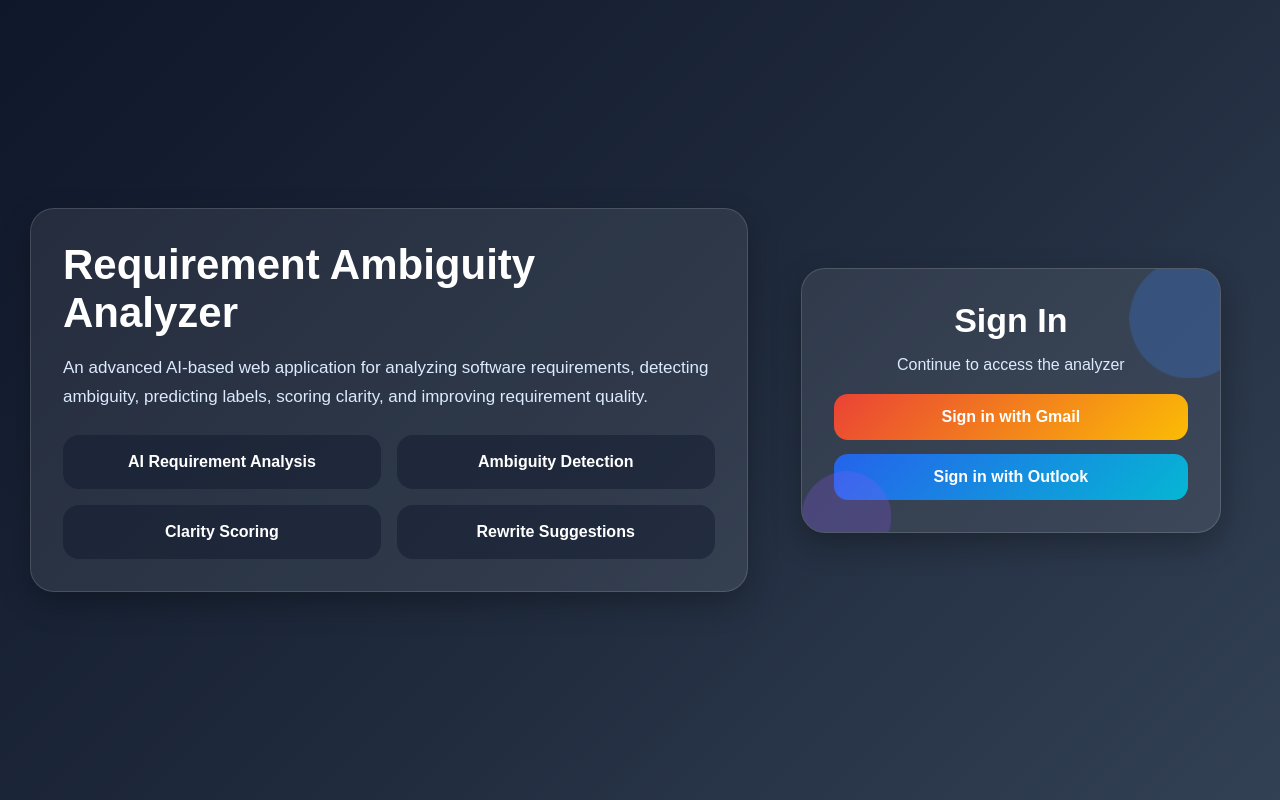
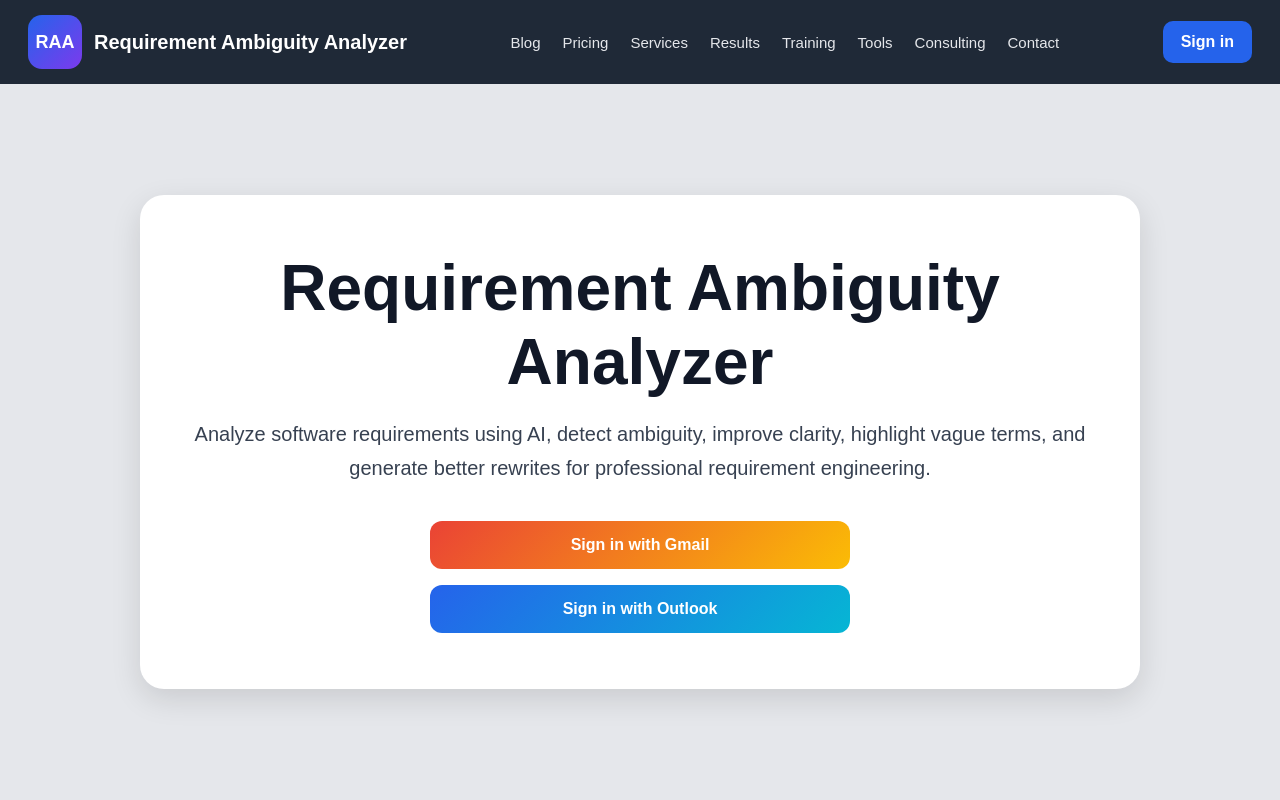
Before and after one commit to gouthamianagandula/requirement-ambiguity-analyzer, a FastAPI app: page /login in a window 1280 px wide. Run offline with FastAPI, Linux system fonts and the light colour scheme; parts of the project's set-up code (start-up, migrations or seed data) failed here and were passed over.

Commit message:
Restore previous better login page

```diff
--- a/backend/static/style.css
+++ b/backend/static/style.css
@@ -6,8 +6,139 @@ body {
   margin: 0;
   font-family: Arial, sans-serif;
   min-height: 100vh;
-  background: linear-gradient(135deg, #0f172a, #1e293b, #334155);
+  background: #f3f4f6;
+  color: #111827;
+}
+
+.site-header {
+  height: 84px;
+  display: flex;
+  align-items: center;
+  justify-content: space-between;
+  padding: 0 28px;
+  background: #1f2937;
   color: white;
+}
+
+.brand-wrap {
+  display: flex;
+  align-items: center;
+  gap: 12px;
+}
+
+.brand-logo {
+  width: 54px;
+  height: 54px;
+  border-radius: 14px;
+  background: linear-gradient(135deg, #2563eb, #7c3aed);
+  display: flex;
+  align-items: center;
+  justify-content: center;
+  font-weight: bold;
+  font-size: 18px;
+  color: white;
+}
+
+.brand-text h2 {
+  margin: 0;
+  font-size: 20px;
+  color: white;
+}
+
+.site-nav {
+  display: flex;
+  align-items: center;
+  gap: 22px;
+}
+
+.site-nav a {
+  color: #e5e7eb;
+  text-decoration: none;
+  font-size: 15px;
+}
+
+.site-nav a:hover {
+  color: white;
+}
+
+.header-signin-btn {
+  display: inline-block;
+  text-decoration: none;
+  background: #2563eb;
+  color: white;
+  padding: 12px 18px;
+  border-radius: 10px;
+  font-weight: bold;
+}
+
+.header-signin-btn:hover {
+  background: #1d4ed8;
+}
+
+.landing-main {
+  min-height: calc(100vh - 84px);
+  display: flex;
+  align-items: center;
+  justify-content: center;
+  padding: 40px 24px;
+  background: #e5e7eb;
+}
+
+.landing-hero {
+  width: 100%;
+  max-width: 1000px;
+  text-align: center;
+  background: white;
+  border-radius: 24px;
+  padding: 56px 40px;
+  box-shadow: 0 10px 30px rgba(0, 0, 0, 0.12);
+}
+
+.landing-hero h1 {
+  margin-top: 0;
+  margin-bottom: 18px;
+  font-size: 64px;
+  color: #111827;
+}
+
+.landing-hero p {
+  max-width: 900px;
+  margin: 0 auto 36px;
+  font-size: 20px;
+  line-height: 1.7;
+  color: #374151;
+}
+
+.landing-login-box {
+  max-width: 420px;
+  margin: 0 auto;
+  display: flex;
+  flex-direction: column;
+  gap: 16px;
+}
+
+.landing-btn {
+  display: inline-block;
+  text-decoration: none;
+  text-align: center;
+  padding: 15px 18px;
+  border-radius: 12px;
+  font-size: 16px;
+  font-weight: bold;
+  color: white;
+}
+
+.google-btn {
+  background: linear-gradient(135deg, #ea4335, #fbbc05);
+}
+
+.microsoft-btn {
+  background: linear-gradient(135deg, #2563eb, #06b6d4);
+}
+
+.google-btn:hover,
+.microsoft-btn:hover {
+  opacity: 0.95;
 }
 
 .login-page {
@@ -121,41 +244,8 @@ body {
   color: white;
 }
 
-.google-btn {
-  background: linear-gradient(135deg, #ea4335, #fbbc05);
-  color: white;
-}
-
-.microsoft-btn {
-  background: linear-gradient(135deg, #2563eb, #06b6d4);
-  color: white;
-}
-
 .full-btn {
   width: 100%;
-}
-
-.floating-circle {
-  position: absolute;
-  border-radius: 50%;
-  opacity: 0.25;
-  animation: floatMove 5s ease-in-out infinite alternate;
-}
-
-.circle-one {
-  width: 120px;
-  height: 120px;
-  background: #3b82f6;
-  top: -20px;
-  right: -20px;
-}
-
-.circle-two {
-  width: 90px;
-  height: 90px;
-  background: #8b5cf6;
-  bottom: -20px;
-  left: -10px;
 }
 
 .page-container {
--- a/backend/templates/login.html
+++ b/backend/templates/login.html
@@ -3,43 +3,47 @@
 <head>
   <meta charset="UTF-8" />
   <meta name="viewport" content="width=device-width, initial-scale=1.0" />
-  <title>Sign In - Requirement Ambiguity Analyzer</title>
+  <title>Requirement Ambiguity Analyzer</title>
   <link rel="stylesheet" href="/static/style.css" />
 </head>
 <body>
-  <div class="login-page">
-    <div class="login-left">
-      <div class="glass-card hero-card">
-        <h1>Requirement Ambiguity Analyzer</h1>
-        <p class="hero-text">
-          An advanced AI-based web application for analyzing software requirements,
-          detecting ambiguity, predicting labels, scoring clarity, and improving
-          requirement quality.
-        </p>
-
-        <div class="hero-features">
-          <div class="feature-box">AI Requirement Analysis</div>
-          <div class="feature-box">Ambiguity Detection</div>
-          <div class="feature-box">Clarity Scoring</div>
-          <div class="feature-box">Rewrite Suggestions</div>
-        </div>
+  <header class="site-header">
+    <div class="brand-wrap">
+      <div class="brand-logo">RAA</div>
+      <div class="brand-text">
+        <h2>Requirement Ambiguity Analyzer</h2>
       </div>
     </div>
 
-    <div class="login-right">
-      <div class="glass-card signin-card">
-        <div class="floating-circle circle-one"></div>
-        <div class="floating-circle circle-two"></div>
+    <nav class="site-nav">
+      <a href="#">Blog</a>
+      <a href="#">Pricing</a>
+      <a href="#">Services</a>
+      <a href="#">Results</a>
+      <a href="#">Training</a>
+      <a href="#">Tools</a>
+      <a href="#">Consulting</a>
+      <a href="#">Contact</a>
+    </nav>
 
-        <h2>Sign In</h2>
-        <p class="subtitle">Continue to access the analyzer</p>
+    <div class="header-actions">
+      <a href="/login" class="header-signin-btn">Sign in</a>
+    </div>
+  </header>
 
-        <div class="button-group">
-          <a href="/login/google" class="btn google-btn">Sign in with Gmail</a>
-          <a href="/login/microsoft" class="btn microsoft-btn">Sign in with Outlook</a>
-        </div>
+  <main class="landing-main">
+    <section class="landing-hero">
+      <h1>Requirement Ambiguity Analyzer</h1>
+      <p>
+        Analyze software requirements using AI, detect ambiguity, improve clarity,
+        highlight vague terms, and generate better rewrites for professional requirement engineering.
+      </p>
+
+      <div class="landing-login-box">
+        <a href="/login/google" class="landing-btn google-btn">Sign in with Gmail</a>
+        <a href="/login/microsoft" class="landing-btn microsoft-btn">Sign in with Outlook</a>
       </div>
-    </div>
-  </div>
+    </section>
+  </main>
 </body>
 </html>
```
Also changed, not shown: other parts of backend/static/style.css (+19 -28 lines).
